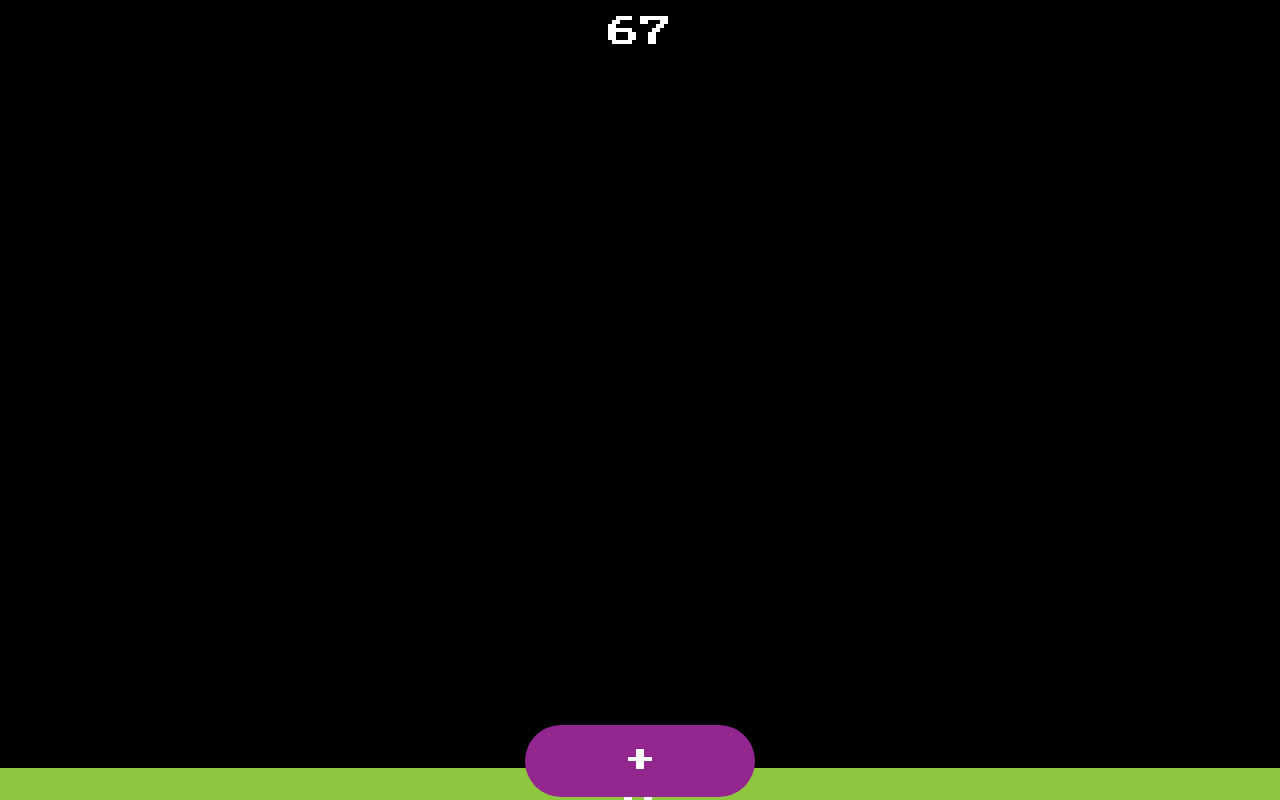
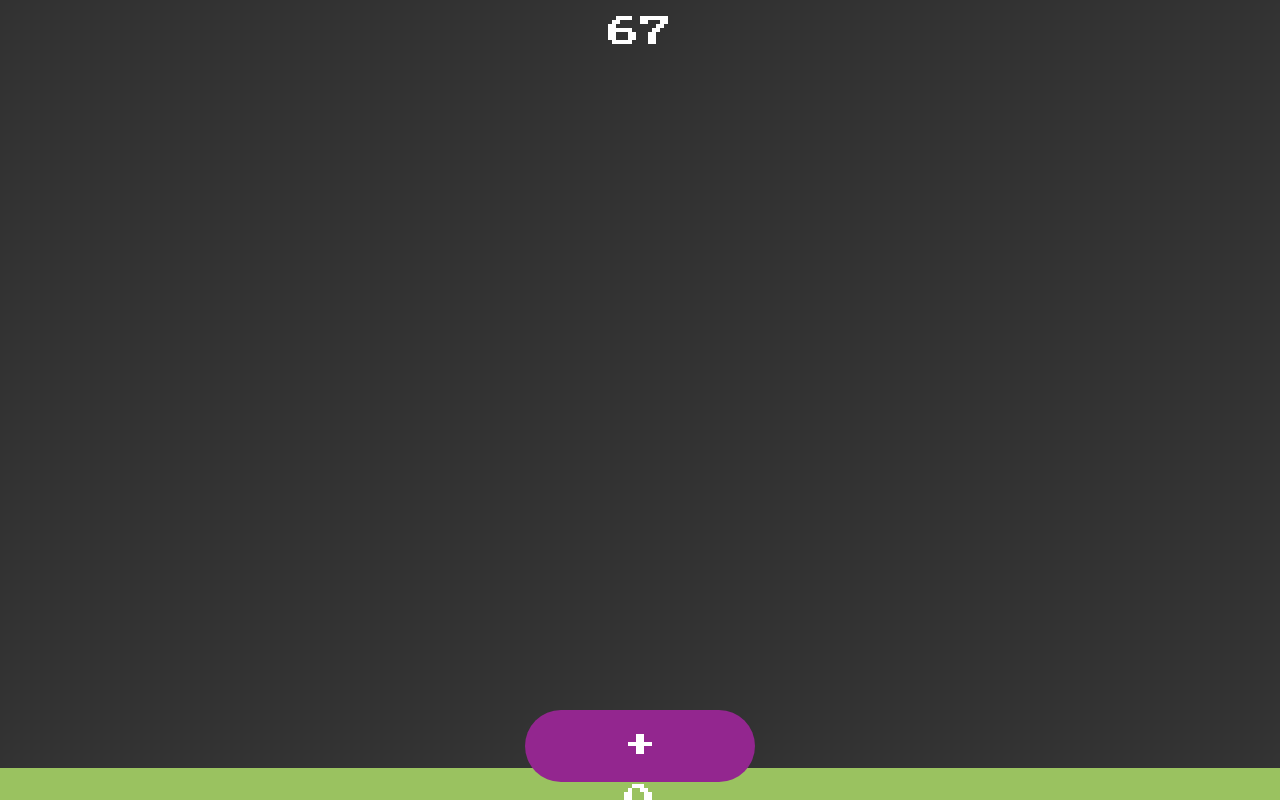
Before and after one commit to jmshearer/Pushups365, a React (Create React App) app: page / in a window 1280 px wide. Built offline with nearby package versions, Linux system fonts and the light colour scheme.

Commit message:
Add background pattern and some light animation

```diff
--- a/package.json
+++ b/package.json
@@ -7,12 +7,13 @@
     "@testing-library/jest-dom": "^5.16.5",
     "@testing-library/react": "^13.4.0",
     "@testing-library/user-event": "^13.5.0",
+    "chokidar": "^3.5.3",
     "node-sass": "npm:sass@^1.58.3",
     "react": "^18.2.0",
     "react-confetti-explosion": "^2.0.2",
     "react-dom": "^18.2.0",
     "react-hot-toast": "^2.4.0",
-    "react-scripts": "^2.1.3",
+    "react-scripts": "^5.0.1",
     "react-toastify": "^9.1.1",
     "web-vitals": "^2.1.4"
   },
--- a/src/App.js
+++ b/src/App.js
@@ -59,7 +59,7 @@ class PushupTracker extends React.Component {
   }
 
   render() {
-    var isCompleted = (this.state.target == this.state.numCompleted);
+    var isCompleted = (this.state.target === this.state.numCompleted);
     var shareMessage = "💪x" + this.state.numCompleted;
     return <div>
         <Toaster position="top-center"/>
--- a/src/App.scss
+++ b/src/App.scss
@@ -42,10 +42,11 @@ body {
   position: absolute;
   width: 100%;
   bottom: 0;
-  height: 75px;
+  height: 90px;
   z-index: 999;
   text-align: center;
   font-family: $fontFamily;
+  transition: width .25s;
 }
 
 .CompletedBadge {
@@ -54,7 +55,6 @@ body {
   left: 0;
   right: 0;
   min-height: 20em;
-  z-index: 999;
   line-height: 20em;
 
 }
@@ -114,13 +114,15 @@ body {
   left: 0;
   right: 0;
   bottom: 0;
-  background: $pbBackground;
   user-select: none;
   color: $pbText;
   font-size: 2em;
   text-align: center;
   box-sizing: border-box;
   overflow: hidden;
+  /* background-color: #e5e5f7;*/
+  opacity: 0.8;
+  background-image: radial-gradient( ellipse farthest-corner at 10px 10px , #010101, #010101 50%, #000000 50%);  background-size: 10px 10px;
 }
 
 .Progress {
@@ -130,8 +132,9 @@ body {
   height: 50%;
   left: 0;
   right: 0;
-  background-color: $pbComplete;
+  background-color: rgba($pbComplete,.9);
   box-sizing: border-box;
+  transition: height .25s;
 }
 
 .App-header {
--- a/src/Include/ButtonBar.js
+++ b/src/Include/ButtonBar.js
@@ -13,16 +13,14 @@ export class ButtonBar extends React.Component {
   }
 
    render(){
+        return <div className="ButtonBar" onClick={this.onButtonBarClick}>
+                {this.state.isExpanded ? this.props.children : this.renderExpandButton()}
+            </div>
+   }
 
-        if(this.state.isExpanded){
-            return  <div className="ButtonBar" onClick={this.onButtonBarClick}>
-                {this.props.children}
-            </div>;
-        } else {
-            return  <div className="ButtonBar" onClick={this.onButtonBarClick}>
-                <button className="SimpleButton Expand" onClick={this.onExpand}>+</button>
-            </div>;
-        }
+
+   renderExpandButton(){
+        return <button className="SimpleButton Expand" onClick={this.onExpand}>+</button>
    }
 
    collapseInterval=false;
@@ -35,7 +33,6 @@ export class ButtonBar extends React.Component {
     this.setState({
         isExpanded: true
     });
-    var me = this;
     this.resetCollapse();
    }
 
@@ -50,7 +47,7 @@ export class ButtonBar extends React.Component {
             me.setState({
                 isExpanded: false
             });
-        },1500);
+        },2000);
     }
 }
 
```
Also changed, not shown: 2 other files (tests, documents, lock files or other folders).
